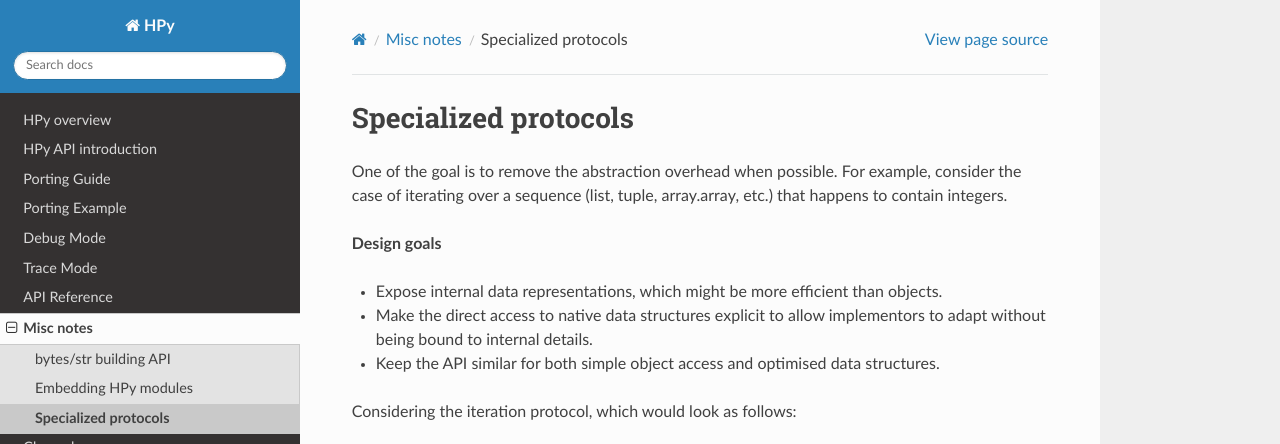
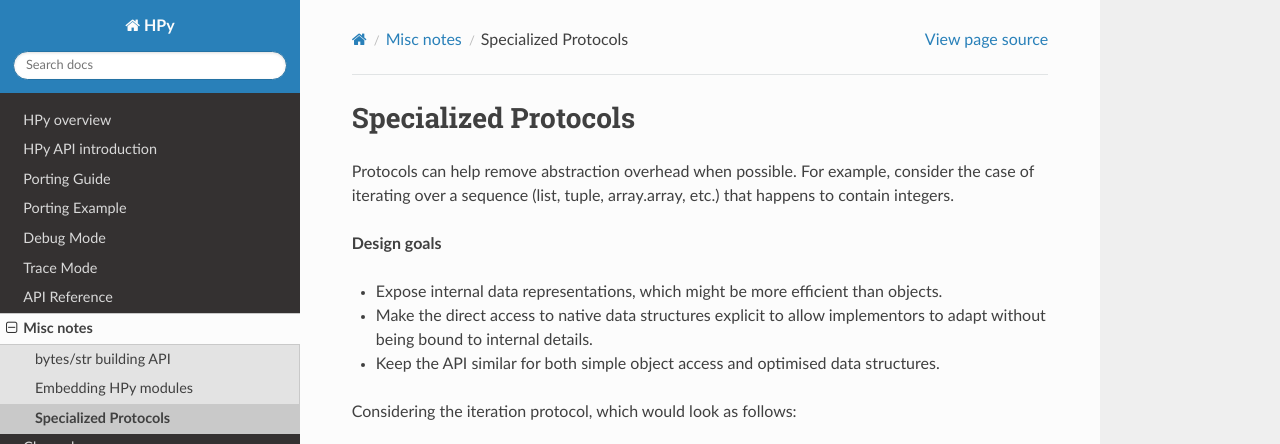
Before and after one commit to hpyproject/hpy, a Sphinx documentation site: the page built from docs/misc/protocols.rst, in a window 1280 px wide, cut to the strip 0-444 px from the top of the page. Built offline with Sphinx 7.4.7 and the Read the Docs theme 2.0.0, drawn with Linux system fonts in a browser that asks for light colours.

Commit message:
Address review comments in protocols.rst

```diff
--- a/docs/misc/protocols.rst
+++ b/docs/misc/protocols.rst
@@ -1,10 +1,10 @@
 #####################
-Specialized protocols
+Specialized Protocols
 #####################
 
-One of the goal is to remove the abstraction overhead when possible.  For
-example, consider the case of iterating over a sequence (list, tuple,
-array.array, etc.) that happens to contain integers.
+Protocols can help remove abstraction overhead when possible. For example,
+consider the case of iterating over a sequence (list, tuple, array.array, etc.)
+that happens to contain integers.
 
 **Design goals**
 
```
